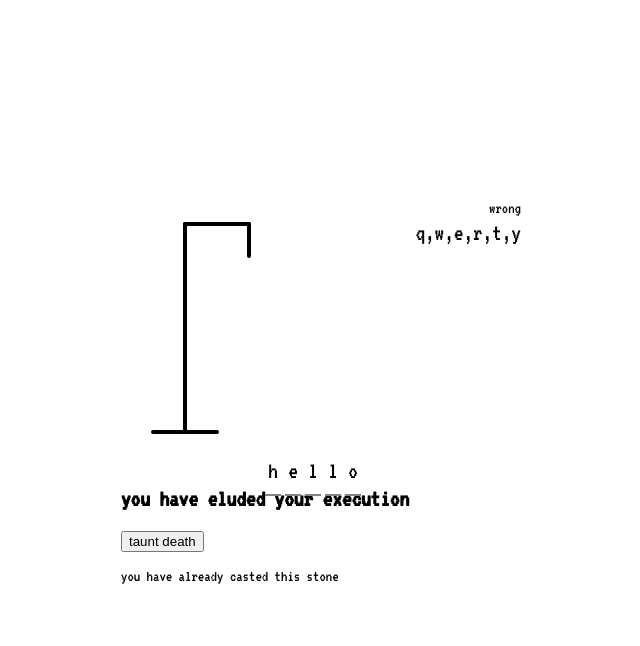
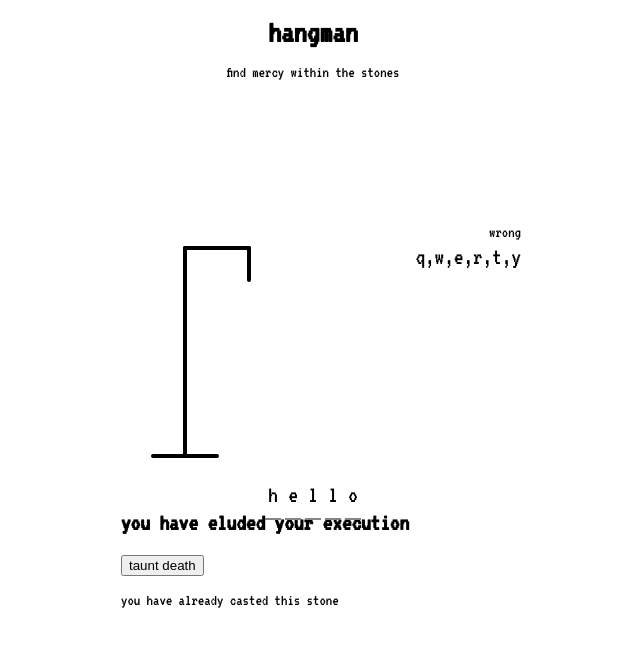
Before and after one commit to smulpajunderscore/website2, a plain HTML site: page hangman.html in a window 1280 px wide. Shown: the whole page, without its empty margins (327-967 px from the left). Drawn offline with Linux system fonts and the light colour scheme.

Commit message:
Sun, Apr 21, 2024, 11:06 PM -07:00

```diff
--- a/hangman.html
+++ b/hangman.html
@@ -7,8 +7,8 @@
     <link rel="stylesheet" href="css/hangman.css">
 </head>
     <body>
-        <h1></h1>
-        <p></p>
+        <h1>hangman</h1>
+        <p>find mercy within the stones</p>
         <div class="game-container">
             <!-- lines -->
             <svg height="256" width="196" class="figure-container">
```
